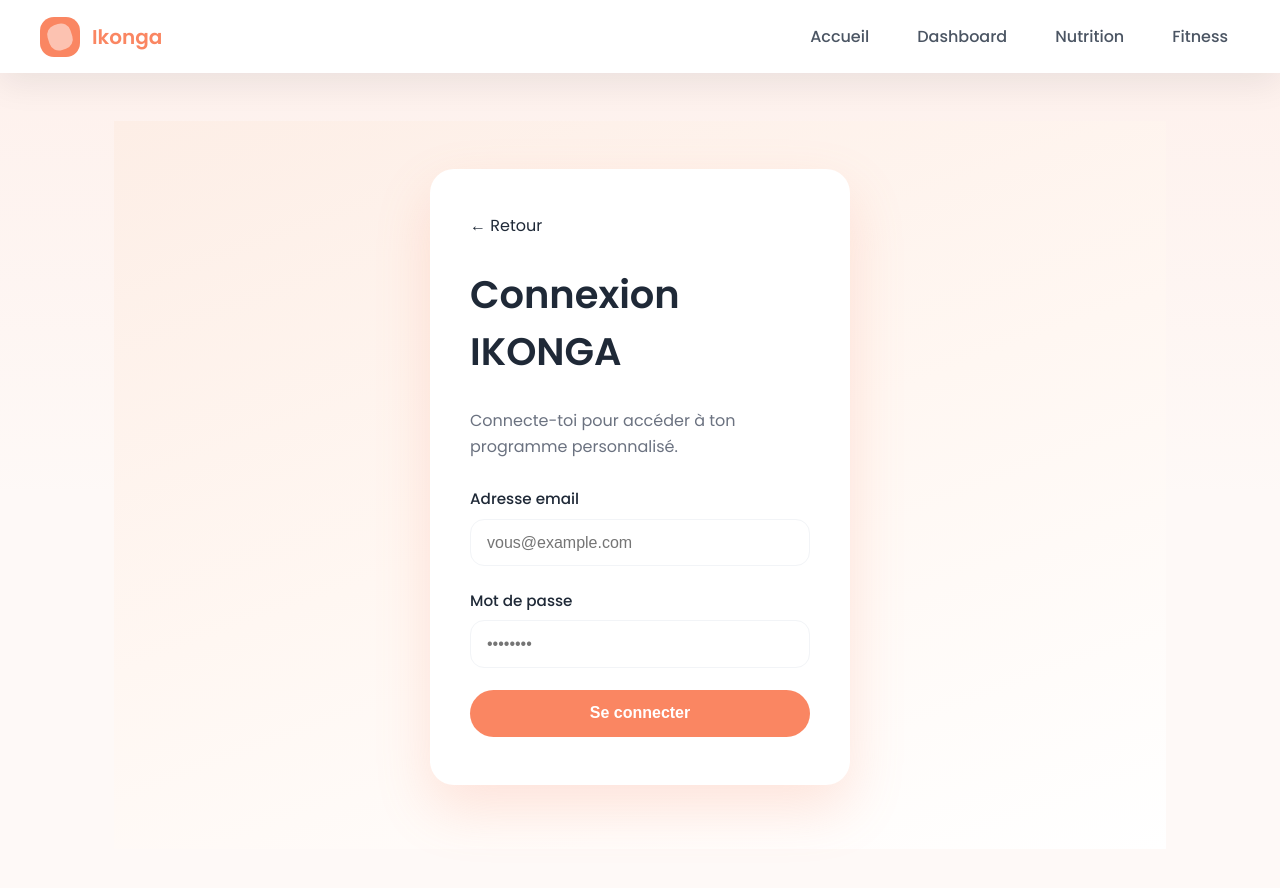
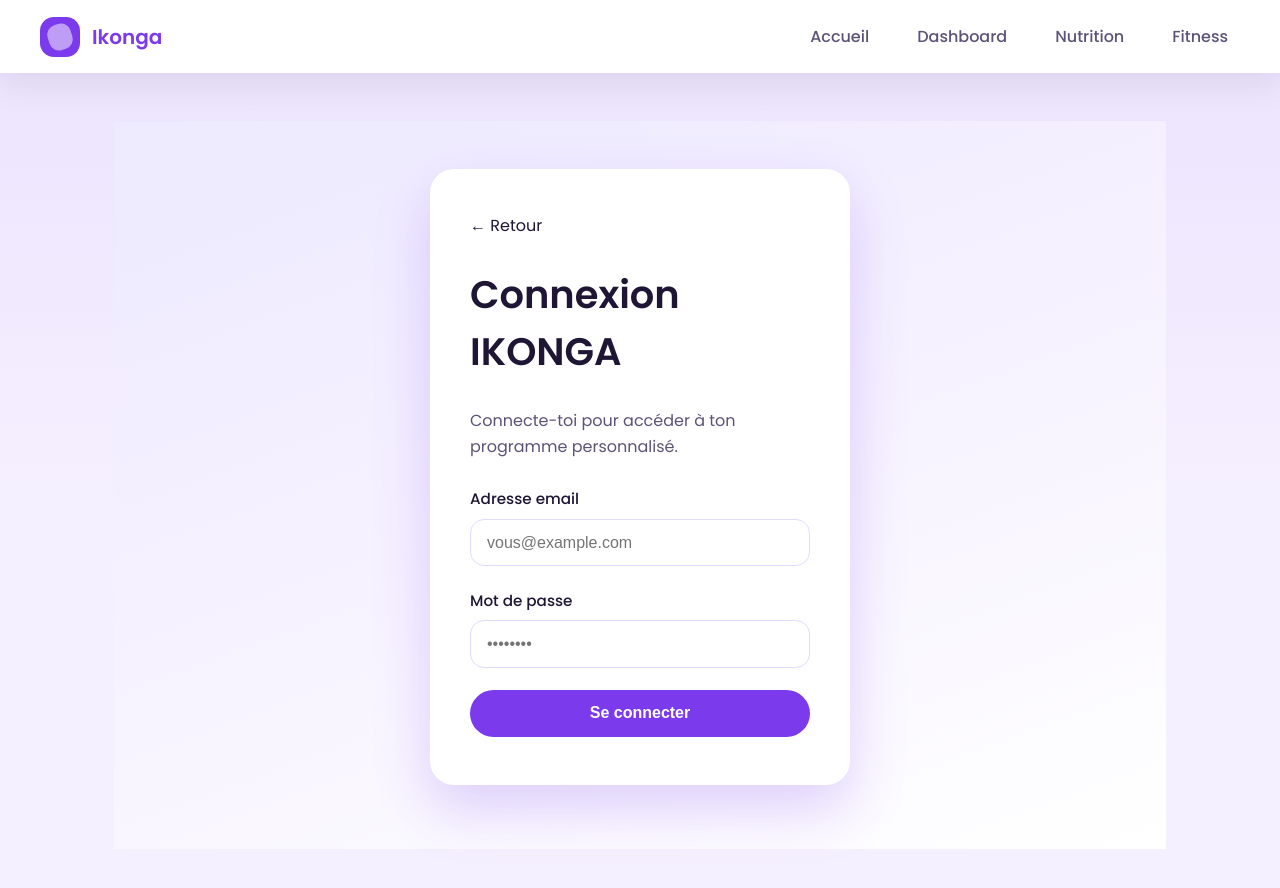
Before and after one commit to justm6640/ikonga-app, a Next.js app in the folder frontend/: page /login in a window 1280 px wide. Shown: the top 888 px of the page. Built offline with nearby package versions, Linux system fonts and the light colour scheme.

Commit message:
feat: refresh palette with refined purple tones

```diff
--- a/frontend/src/app/globals.css
+++ b/frontend/src/app/globals.css
@@ -1,12 +1,12 @@
 :root {
-  --color-primary: #fa8662;
-  --color-background: #fef9f7;
+  --color-primary: #7c3aed;
+  --color-background: #f5f0ff;
   --color-surface: #ffffff;
-  --color-text: #1f2937;
-  --color-muted: #4b5563;
-  --color-border: #f2f4f7;
+  --color-text: #1f1636;
+  --color-muted: #5d5277;
+  --color-border: #e4daff;
   --radius-lg: 20px;
-  --shadow-soft: 0 20px 45px rgba(250, 134, 98, 0.15);
+  --shadow-soft: 0 20px 45px rgba(124, 58, 237, 0.18);
   color-scheme: light;
 }
 
@@ -32,7 +32,7 @@
   min-height: 100vh;
   display: flex;
   flex-direction: column;
-  background: linear-gradient(180deg, rgba(250, 134, 98, 0.08) 0%, rgba(255, 255, 255, 0) 55%),
+  background: linear-gradient(180deg, rgba(124, 58, 237, 0.08) 0%, rgba(255, 255, 255, 0) 55%),
     var(--color-background);
 }
 
@@ -92,7 +92,7 @@
 
 .nav-link:hover,
 .nav-link:focus-visible {
-  background: rgba(250, 134, 98, 0.12);
+  background: rgba(124, 58, 237, 0.12);
   color: var(--color-primary);
 }
 
@@ -149,7 +149,7 @@
 input:focus {
   outline: none;
   border-color: var(--color-primary);
-  box-shadow: 0 0 0 3px rgba(250, 134, 98, 0.2);
+  box-shadow: 0 0 0 3px rgba(124, 58, 237, 0.2);
 }
 
 button {
@@ -166,7 +166,7 @@
 
 button:hover {
   transform: translateY(-1px);
-  box-shadow: 0 15px 30px rgba(250, 134, 98, 0.25);
+  box-shadow: 0 15px 30px rgba(124, 58, 237, 0.25);
 }
 
 button:disabled {
--- a/frontend/src/app/login/page.tsx
+++ b/frontend/src/app/login/page.tsx
@@ -130,14 +130,14 @@
           align-items: center;
           justify-content: center;
           padding: 3rem 1.5rem 4rem;
-          background: linear-gradient(160deg, #fdeee6 0%, #fff7f2 50%, #ffffff 100%);
+          background: linear-gradient(160deg, #ede9ff 0%, #f6f2ff 50%, #ffffff 100%);
         }
 
         .login-card {
           width: min(420px, 100%);
           background: #ffffff;
           border-radius: 24px;
-          box-shadow: 0 24px 55px rgba(250, 134, 98, 0.2);
+          box-shadow: 0 24px 55px rgba(124, 58, 237, 0.22);
           padding: 2.75rem 2.5rem 3rem;
           display: flex;
           flex-direction: column;
@@ -148,7 +148,7 @@
           align-self: flex-start;
           font-size: 0.95rem;
           font-weight: 500;
-          color: #fa8662;
+          color: #7c3aed;
           text-decoration: none;
           transition: opacity 0.2s ease;
         }
@@ -162,12 +162,12 @@
           margin: 0;
           font-size: clamp(1.9rem, 3vw, 2.4rem);
           font-weight: 600;
-          color: #1f2937;
+          color: #1f1636;
         }
 
         .subtitle {
           margin: 0;
-          color: #6b7280;
+          color: #5d5277;
           line-height: 1.6;
         }
 
@@ -182,11 +182,11 @@
           gap: 0.55rem;
           font-size: 0.95rem;
           font-weight: 500;
-          color: #1f2937;
+          color: #1f1636;
         }
 
         input {
-          border: 1px solid #f2f4f7;
+          border: 1px solid #e4daff;
           border-radius: 14px;
           padding: 0.85rem 1rem;
           font-size: 1rem;
@@ -195,8 +195,8 @@
 
         input:focus {
           outline: none;
-          border-color: #fa8662;
-          box-shadow: 0 0 0 3px rgba(250, 134, 98, 0.18);
+          border-color: #7c3aed;
+          box-shadow: 0 0 0 3px rgba(124, 58, 237, 0.18);
         }
 
         .error-message {
@@ -212,7 +212,7 @@
           border: none;
           border-radius: 999px;
           padding: 0.9rem 1.6rem;
-          background: #fa8662;
+          background: #7c3aed;
           color: white;
           font-weight: 600;
           font-size: 1rem;
@@ -222,7 +222,7 @@
 
         .submit-button:hover {
           transform: translateY(-1px);
-          box-shadow: 0 18px 36px rgba(250, 134, 98, 0.25);
+          box-shadow: 0 18px 36px rgba(124, 58, 237, 0.28);
         }
 
         .submit-button:disabled {
```
